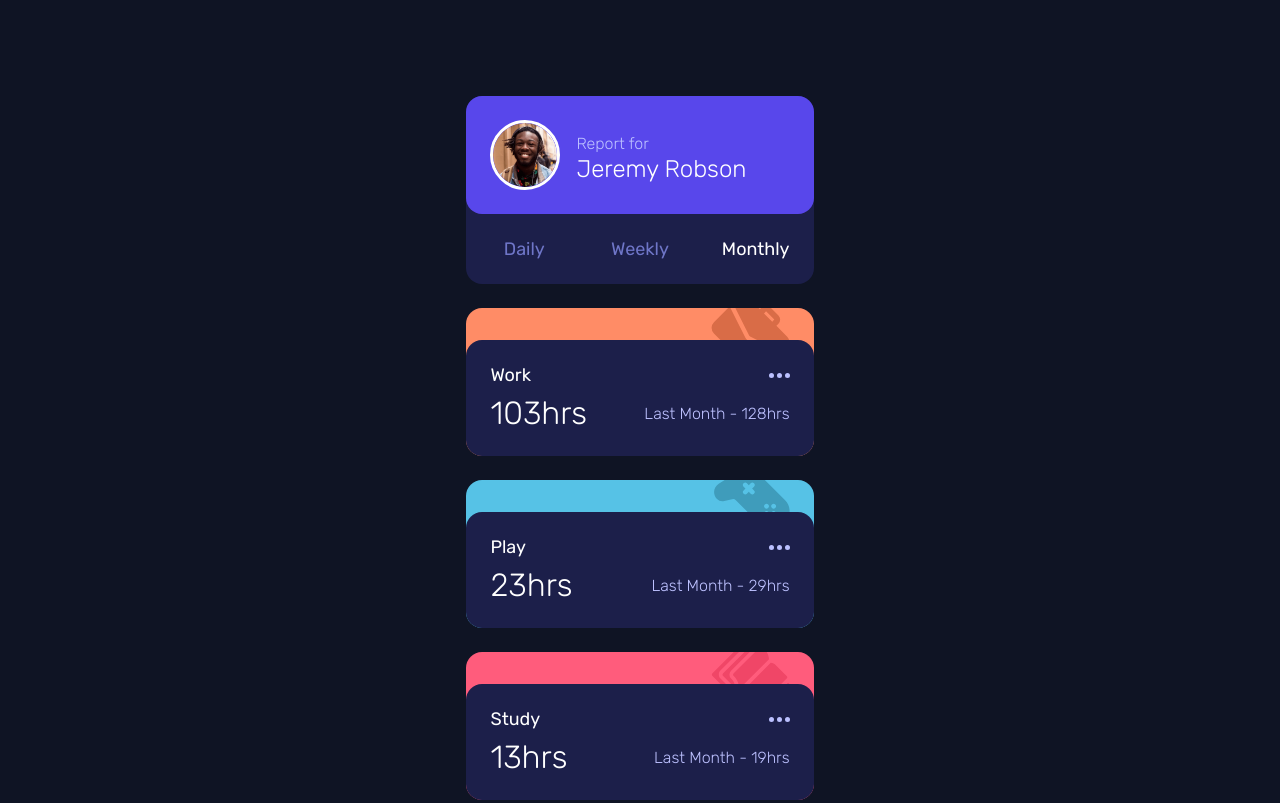
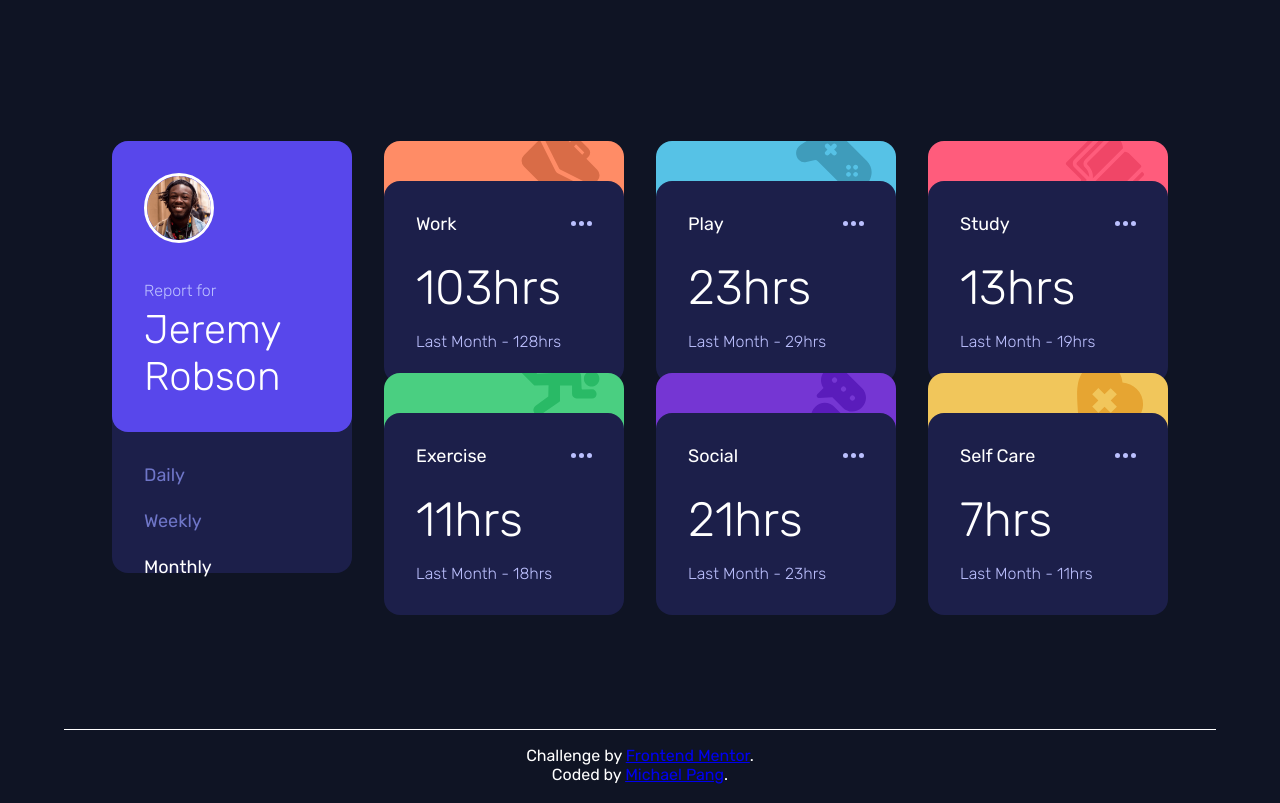
Before and after one commit to pangm1/FrontEndMentor-Time-Tracking-Dashboard_pangm1, a plain HTML site: page index.html in a window 1280 px wide. Shown: the top 803 px of the page. Drawn offline with Linux system fonts and the light colour scheme.

Commit message:
desktop design

```diff
--- a/styles/style.css
+++ b/styles/style.css
@@ -23,6 +23,8 @@
     --rubik-thin: 300;
     --rubik-normal: 400;
     --rubik-bold: 500;
+
+    --card-padding: 1.5rem;
 
     font-size: 16px;
     font-family: var(--font-rubik);
@@ -56,6 +58,9 @@ body {
 
     main {
         flex: 1 0 0;
+        display: grid;
+        place-content: center;
+        place-items: center;
     }
 
     footer {
@@ -164,6 +169,8 @@ body {
 .dashboard header {
     border-radius: 1rem;
     background: var(--navy-900);
+    display: flex;
+    flex-direction: column;
 
     .top {
         background: var(--purple-600);
@@ -172,7 +179,7 @@ body {
         align-items: center;
         /* justify-content: space-between; */
         gap: 1rem;
-        padding: 1.5rem;
+        padding: var(--card-padding);
 
         h1 {
             font-weight: var(--rubik-thin);
@@ -192,9 +199,8 @@ body {
     }
 
     nav ul {
-        display: grid;
-        grid-template-columns: repeat(3, 1fr);
-        grid-template-rows: 1fr;
+        display: flex;
+        flex-direction: row;
         font-size: 1.125rem;
 
         li {
@@ -203,7 +209,7 @@ body {
             text-align: center;
             /* width: min-content; */
             button {
-                padding: 1.5rem;
+                padding: var(--card-padding);
                 /* width: 100%; */
             }
         }
@@ -212,10 +218,10 @@ body {
 
 /*** other styles ***/
 .dashboard {
-    margin: 6rem 1.5rem;
+    margin: 6rem var(--card-padding);
     display: grid;
     grid-template-rows: repeat(6, fit-content);
-    gap: 1.5rem;
+    gap: var(--card-padding);
 
     section, section .content {
         border-radius: 1rem;
@@ -234,7 +240,7 @@ body {
 
 
     .content {
-        padding: 1.5rem;
+        padding: var(--card-padding);
         background: var(--navy-900);
 
         .top {
@@ -264,3 +270,69 @@ body {
         }
     }
 }
+
+/*** Media Query ***/
+@media (min-width: 70rem){
+    :root {
+        --card-padding: 2rem;
+    }
+    .dashboard {
+        grid-template-columns: repeat(4, 15rem);
+        grid-template-rows: repeat(2, 25dvh);
+
+        section, header {
+            max-width: 25dvw;
+        }
+        section {
+            padding-top: 2.5rem;
+            display: grid;
+        }
+    }
+    header {
+        grid-row: span 2;
+
+        .top {
+            flex-direction: column;
+            flex: auto;
+            img {
+                place-self: start;
+            }
+        }
+    }
+    .dashboard header .top h1 {
+        font-size: 2.5rem;
+    }
+    .dashboard header nav {
+        flex: initial;
+        ul {
+            flex-direction: column;
+            gap: 1.5rem;
+            padding: var(--card-padding);
+
+            li {
+                text-align: start;
+                button {
+                    padding: 0;
+                    height: min-content;
+                }
+            }
+        }
+
+    }
+    .dashboard .content {
+        max-height: 100%;
+        .data {
+            flex-direction: column;
+            margin-top: 1.5rem;
+            justify-content: start;
+            align-items: start;
+
+            .current {
+                font-size: 3rem;
+            }
+            .previous {
+                margin-top: 1rem;
+            }
+        }
+    }
+}
```
